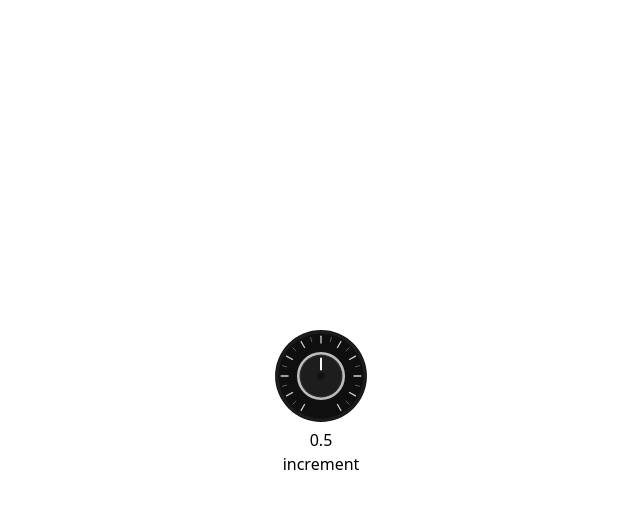
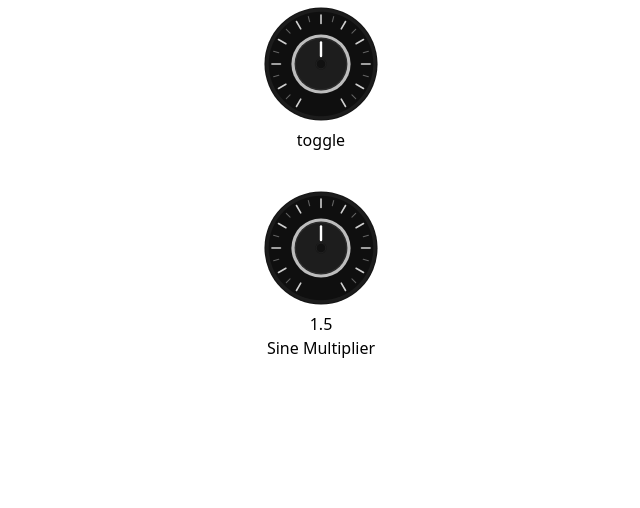
Before and after one commit to ryanennns/websynth, a Vue app: page / in a window 1280 px wide. Shown: the top 508 px of the page, without its empty margins (319-959 px from the left). Built offline with nearby package versions, Linux system fonts and the light colour scheme.

Commit message:
jesse, we need to cook

```diff
--- a/src/App.vue
+++ b/src/App.vue
@@ -1,17 +1,40 @@
 <script setup lang="ts">
 import Dial from "./components/Dial.vue";
-import { ref, watch } from "vue";
+import { computed, ref, watch } from "vue";
 import DialBack from "./components/Dials/Default/DialBack.vue";
 import DialHead from "./components/Dials/Default/DialHead.vue";
 
 const foo = ref<number>(0);
-watch(foo, (newVal) => console.log(newVal));
+const bar = ref<number>(0);
+const see = ref<number>(0.5);
+
+const sineMulti = computed<number>(() => see.value * 3);
+
+let counter = 0;
+let on = ref<boolean>(false);
+const sin = () => {
+  if (!on.value) {
+    return;
+  }
+
+  const val = Math.sin(sineMulti.value * counter);
+
+  counter += 0.05;
+
+  foo.value = val * 0.5 + 0.5;
+  bar.value = val * 100;
+
+  setTimeout(sin, 10);
+};
+
+sin();
 </script>
 
 <template>
-  <div class="h-screen flex-col flex justify-center items-center">
+  <div class="flex flex-col gap-8">
+    <div class="flex-col flex justify-center items-center">
       <Dial
-      :step="0.1"
+        :step="0.01"
         :offset="30"
         :default="0.5"
         :head="DialHead"
@@ -19,6 +42,19 @@ watch(foo, (newVal) => console.log(newVal));
         v-model="foo"
         class="h-32 w-32"
       />
-    <button @click="foo += 0.05">increment</button>
+      <button @click="() => (on = !on) && sin()">toggle</button>
+    </div>
+    <div class="flex-col flex justify-center items-center">
+      <Dial
+        :offset="30"
+        :default="0.5"
+        :head="DialHead"
+        :back="DialBack"
+        v-model="see"
+        class="h-32 w-32"
+      />
+      <p>{{ sineMulti }}</p>
+      <p>Sine Multiplier</p>
+    </div>
   </div>
 </template>
--- a/src/components/Dial.vue
+++ b/src/components/Dial.vue
@@ -8,7 +8,6 @@
         @mousedown="handleMouseDown"
       />
     </component>
-    <p>{{ normalized }}</p>
   </div>
 </template>
 
@@ -29,7 +28,7 @@ const props = defineProps<Props>();
 
 const offset = computed<number>(() => props.offset ?? 0);
 const range = computed<number>(() => 360 - 2 * offset.value);
-const step = computed<number>(() => (props.step ?? 1) * range.value);
+const step = computed<number>(() => (props.step ?? 1));
 
 const mouseYOnMouseDown = ref<number | undefined>(undefined);
 const valueOnMouseDown = ref<number>(0);
```
Lines whose indentation alone changed are shown as unchanged.
